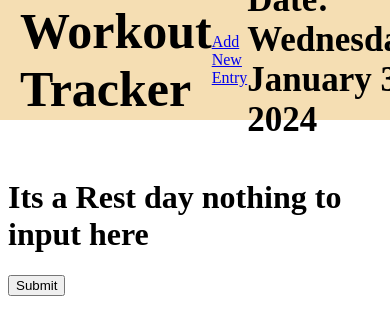
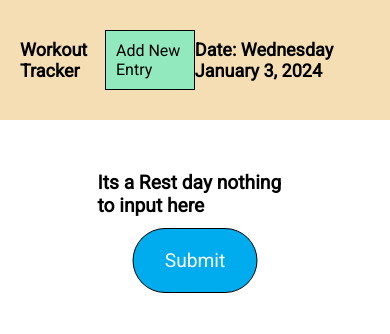
Before and after one commit to FloorMat/Workout-Tracker, a React (Create React App) app: page /newEntry in a window 390 px wide. Shown: the top 334 px of the page. Built offline with nearby package versions, Linux system fonts and the light colour scheme; no server answers.

Commit message:
Combined Arm and Leg Day + Styling

```diff
--- a/public/index.html
+++ b/public/index.html
@@ -9,6 +9,9 @@
       name="description"
       content="Web site created using create-react-app"
     />
+    <link rel="preconnect" href="https://fonts.googleapis.com">
+    <link rel="preconnect" href="https://fonts.gstatic.com" crossorigin>
+    <link href="https://fonts.googleapis.com/css2?family=Roboto&display=swap" rel="stylesheet">
     <link rel="apple-touch-icon" href="%PUBLIC_URL%/logo192.png" />
     <!--
       manifest.json provides metadata used when your web app is installed on a
--- a/src/elements/LegDay.jsx
+++ /dev/null
@@ -1,30 +0,0 @@
-import React, { useState } from "react";
-
-
-export default function LegDay({submit}){
-    const [formData, setFormData] = useState({reps1: "", weight1: ""})
-
-    function handleChange(e){
-        const {name, value} = e.target
-
-        setFormData(prevForm => {
-          return {
-            ...prevForm,
-            [name] : value
-          }
-        })
-      }
-
-    function handleSubmit(e){
-    e.preventDefault()
-    submit(formData)
-    setFormData({reps1: "", weight1: ""})
-    }
-
-
-    return <form onSubmit={handleSubmit}>
-        <input name="reps1" id="reps1" value={formData.reps1} onChange={handleChange}></input>
-        <input name="weight1" id="weight1" value={formData.weight1} onChange={handleChange}></input>
-        <button>Submit</button>
-    </form>
-}
--- a/src/elements/NewEntry.jsx
+++ b/src/elements/NewEntry.jsx
@@ -1,18 +1,18 @@
 import React from "react";
-import LegDay from "./LegDay";
-import ArmDay from "./ArmDay1"
 import RestDay from "./RestDay"
 import { addDoc, deleteDoc, doc, onSnapshot, setDoc } from "firebase/firestore"
 import { workoutCollection, db } from "../firebase.js"
 import { formattedDate } from "./utils.jsx";
+import WorkoutDay from "./WorkoutDay.jsx";
 
 
 export default function NewEntry(){
 
-    // WORK ON PROPER DATA INPUT FOR EACH DAY(probably gonna have to be in each file)
     // Create data for exercise names
+    // Add way to input exercise names instead of generic name(prob from a list of choices)
+    // Try to reduce all the repeat code
+    // Combine below createNewWorkOut functions to work whether arms or legs
     // maybe try to figure out using react router forms instead
-    // style
 
     async function createNewWorkOutLegs(formData) {
         const newWorkOut = {
@@ -53,9 +53,9 @@ export default function NewEntry(){
 
 
     if(date.getDay() === 1 || date.getDay() === 4){
-        return <LegDay submit={createNewWorkOutLegs}/>
+        return <WorkoutDay type="leg" submit={createNewWorkOutLegs}/>
     } else if (date.getDay() === 2 || (date.getDay() === 5)){
-        return <ArmDay submit={createNewWorkOutArms}/>
+        return <WorkoutDay type="arm" submit={createNewWorkOutArms}/>
     } else {
         return <RestDay submit={createNewWorkOutRest}/>
     }
--- a/src/elements/RestDay.jsx
+++ b/src/elements/RestDay.jsx
@@ -1,8 +1,11 @@
 import React, {useState} from "react";
+import { useNavigate } from "react-router-dom";
 
 
 export default function RestDay({submit}){
     const [formData, setFormData] = useState({rest:"Rest Day"})
+
+    const navigate = useNavigate()
 
     function handleChange(e){
         const {name, value} = e.target
@@ -18,11 +21,12 @@ export default function RestDay({submit}){
     function handleSubmit(e){
     e.preventDefault()
     submit(formData)
+    navigate("/")
     }
 
     return (
         <form onSubmit={handleSubmit}>
-            <h1>Its a Rest day nothing to input here</h1>
-            <button>Submit</button>
+            <h1 className="rest">Its a Rest day nothing to input here</h1>
+            <button className="submit-btn down">Submit</button>
         </form>
     )}
--- /dev/null
+++ b/src/elements/WorkoutDay.jsx
@@ -0,0 +1,137 @@
+import React, { useState } from "react";
+import { useNavigate } from "react-router-dom";
+
+
+export default function WorkoutDay({submit, type}){
+    const [formData, setFormData] = useState({reps1: "", weight1: "",
+    reps2: "", weight2: "",
+    reps3: "", weight3: "",
+    reps4: "", weight4: "",
+    reps5: "", weight5: "",
+    reps6: "", weight6: "",
+    reps7: "", weight7: "",
+    reps8: "", weight8: "",
+    reps9: "", weight9: "",
+    reps10: "", weight10: "",
+    reps11: "", weight11: "",
+    reps12: "", weight12: "",
+    reps13: "", weight13: "",
+    reps14: "", weight14: "",
+    reps15: "", weight15: ""})
+
+    const navigate = useNavigate()
+
+    function handleChange(e){
+        const {name, value} = e.target
+
+        setFormData(prevForm => {
+          return {
+            ...prevForm,
+            [name] : value
+          }
+        })
+      }
+
+    function handleSubmit(e){
+    e.preventDefault()
+    submit(formData)
+    navigate("/")
+    }
+
+
+    return (
+    <form className="workout-form" onSubmit={handleSubmit}>
+        <div className="exercise-block">
+            <h1>{type === "leg" ? "Squat" : "Back"} Exercise</h1>
+            <h2>Set 1:</h2>
+            <label htmlFor="reps1">Reps:</label>
+            <input name="reps1" id="reps1" value={formData.reps1} onChange={handleChange}></input>
+            <label htmlFor="weight1">Weight:</label>
+            <input name="weight1" id="weight1" value={formData.weight1} onChange={handleChange}></input>
+            <h2>Set 2:</h2>
+            <label htmlFor="reps2">Reps:</label>
+            <input name="reps2" id="reps2" value={formData.reps2} onChange={handleChange}></input>
+            <label htmlFor="weight2">Weight:</label>
+            <input name="weight2" id="weight2" value={formData.weight2} onChange={handleChange}></input>
+            <h2>Set 3:</h2>
+            <label htmlFor="reps3">Reps:</label>
+            <input name="reps3" id="reps3" value={formData.reps3} onChange={handleChange}></input>
+            <label htmlFor="weight3">Weight:</label>
+            <input name="weight3" id="weight3" value={formData.weight3} onChange={handleChange}></input>
+        </div>
+        <div className="exercise-block">
+            <h1>{type === "leg" ? "Lunge" : "Tricep"} Exercise</h1>
+            <h2>Set 1:</h2>
+            <label htmlFor="reps4">Reps:</label>
+            <input name="reps4" id="reps4" value={formData.reps4} onChange={handleChange}></input>
+            <label htmlFor="weight4">Weight:</label>
+            <input name="weight4" id="weight4" value={formData.weight4} onChange={handleChange}></input>
+            <h2>Set 2:</h2>
+            <label htmlFor="reps5">Reps:</label>
+            <input name="reps5" id="reps5" value={formData.reps5} onChange={handleChange}></input>
+            <label htmlFor="weight5">Weight:</label>
+            <input name="weight5" id="weight5" value={formData.weight5} onChange={handleChange}></input>
+            <h2>Set 3:</h2>
+            <label htmlFor="reps6">Reps:</label>
+            <input name="reps6" id="reps6" value={formData.reps6} onChange={handleChange}></input>
+            <label htmlFor="weight6">Weight:</label>
+            <input name="weight6" id="weight6" value={formData.weight6} onChange={handleChange}></input>
+        </div>
+        <div className="exercise-block">
+            <h1>{type === "leg" ? "Calf Raise" : "Bicep"} Exercise</h1>
+            <h2>Set 1:</h2>
+            <label htmlFor="reps7">Reps:</label>
+            <input name="reps7" id="reps7" value={formData.reps7} onChange={handleChange}></input>
+            <label htmlFor="weight7">Weight:</label>
+            <input name="weight7" id="weight7" value={formData.weight7} onChange={handleChange}></input>
+            <h2>Set 2:</h2>
+            <label htmlFor="reps8">Reps:</label>
+            <input name="reps8" id="reps8" value={formData.reps8} onChange={handleChange}></input>
+            <label htmlFor="weight8">Weight:</label>
+            <input name="weight8" id="weight8" value={formData.weight8} onChange={handleChange}></input>
+            <h2>Set 3:</h2>
+            <label htmlFor="reps9">Reps:</label>
+            <input name="reps9" id="reps9" value={formData.reps9} onChange={handleChange}></input>
+            <label htmlFor="weight9">Weight:</label>
+            <input name="weight9" id="weight9" value={formData.weight9} onChange={handleChange}></input>
+        </div>
+        <div className="exercise-block">
+            <h1>{type === "leg" ? "Hip Thrust" : "Chest"} Exercise</h1>
+            <h2>Set 1:</h2>
+            <label htmlFor="reps10">Reps:</label>
+            <input name="reps10" id="reps10" value={formData.reps10} onChange={handleChange}></input>
+            <label htmlFor="weight10">Weight:</label>
+            <input name="weight10" id="weight10" value={formData.weight10} onChange={handleChange}></input>
+            <h2>Set 2:</h2>
+            <label htmlFor="reps11">Reps:</label>
+            <input name="reps11" id="reps11" value={formData.reps11} onChange={handleChange}></input>
+            <label htmlFor="weight11">Weight:</label>
+            <input name="weight11" id="weight11" value={formData.weight11} onChange={handleChange}></input>
+            <h2>Set 3:</h2>
+            <label htmlFor="reps12">Reps:</label>
+            <input name="reps12" id="reps12" value={formData.reps12} onChange={handleChange}></input>
+            <label htmlFor="weight12">Weight:</label>
+            <input name="weight12" id="weight12" value={formData.weight12} onChange={handleChange}></input>
+        </div>
+        <div className="exercise-block">
+            <h1>{type === "leg" ? "Ab" : "Shoulder"} Exercise</h1>
+            <h2>Set 1:</h2>
+            <label htmlFor="reps13">Reps:</label>
+            <input name="reps13" id="reps13" value={formData.reps13} onChange={handleChange}></input>
+            <label htmlFor="weight13">Weight:</label>
+            <input name="weight13" id="weight13" value={formData.weight13} onChange={handleChange}></input>
+            <h2>Set 2:</h2>
+            <label htmlFor="reps14">Reps:</label>
+            <input name="reps14" id="reps14" value={formData.reps14} onChange={handleChange}></input>
+            <label htmlFor="weight14">Weight:</label>
+            <input name="weight14" id="weight14" value={formData.weight14} onChange={handleChange}></input>
+            <h2>Set 3:</h2>
+            <label htmlFor="reps15">Reps:</label>
+            <input name="reps15" id="reps15" value={formData.reps15} onChange={handleChange}></input>
+            <label htmlFor="weight15">Weight:</label>
+            <input name="weight15" id="weight15" value={formData.weight15} onChange={handleChange}></input>
+        </div>
+        <button className="submit-btn">Submit</button>
+    </form>
+    )
+}
--- a/src/index.css
+++ b/src/index.css
@@ -8,6 +8,7 @@
 
 body{
     padding-top: 150px;
+    font-family: Roboto;
 }
 
 header{
@@ -22,6 +23,7 @@ header{
     padding-left: 20px;
     padding-right: 20px;
     justify-content: space-between;
+    align-items: center;
 }
 
 .title{
@@ -32,4 +34,103 @@ header{
 .workout-grid{
     display: grid;
     grid-template-columns: repeat(7, 1fr);
+    row-gap: 50px;
+    column-gap: 20px;
 }
+
+.workout-form{
+    display: grid;
+    grid-template-columns: repeat(5, 1fr);
+    row-gap: 100px;
+}
+
+.submit-btn{
+    grid-column-start: 3;
+    padding: 20px;
+    width: 125px;
+    margin-left: 50%;
+    transform: translate(-50%);
+    border-radius: 50px;
+    border: solid 1px black;
+    background-color: rgb(0,172,238);
+    color: white;
+    font-size: 1.2rem;
+    font-family: Roboto;
+    cursor: pointer;
+}
+
+.submit-btn:hover{
+    background-color: rgba(0,172,238,.90);
+}
+
+.new-entry{
+    position: absolute;
+    left: 50%;
+    transform: translate(-50%);
+    text-decoration: inherit;
+    color: inherit;
+    border: 1px solid black;
+    padding: 10px;
+    background-color: #93E9BE;
+    font-family: Roboto;
+}
+
+.rest{
+    position: absolute;
+    left: 50%;
+    transform: translate(-50%);
+}
+
+ul{
+    list-style: none;
+    padding: 0;
+    font-size: .9rem;
+}
+
+.down{
+    margin-top: 100px;
+}
+
+@media (max-width: 1300px){
+    .new-entry{
+        position: static;
+        transform: none;
+    }
+    .workout-grid{
+        grid-template-columns: repeat(4, 1fr);
+    }
+    .home{
+        font-size: 30px;
+    }
+    .date{
+        font-size: 30px;
+    }
+    .rest{
+        font-size: 1.8rem;
+    }
+}
+
+
+@media (max-width: 900px){
+    .workout-grid{
+        grid-template-columns: repeat(2, 1fr);
+    }
+    .home{
+        font-size: 18px;
+    }
+    .date{
+        font-size: 18px;
+    }
+    .workout-form{
+        display: inherit;
+    }
+    .submit-btn{
+        margin-top: 50px;
+    }
+    .down{
+        margin-top: 70px;
+    }
+    .rest{
+        font-size: 1.2rem;
+    }
+}
```
